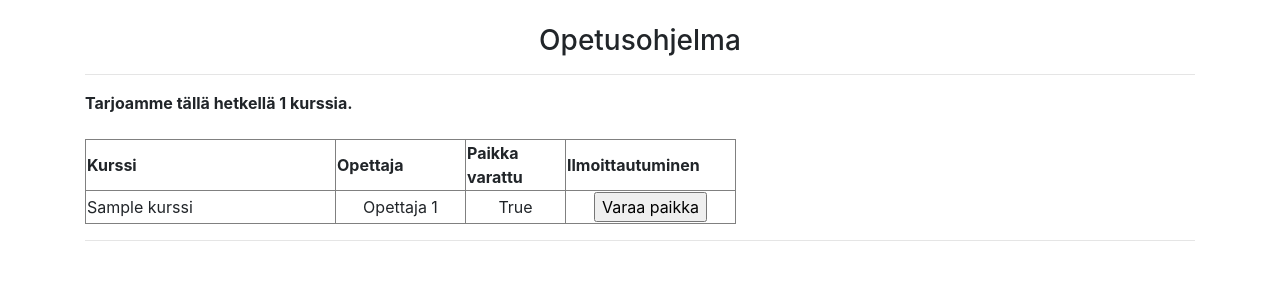
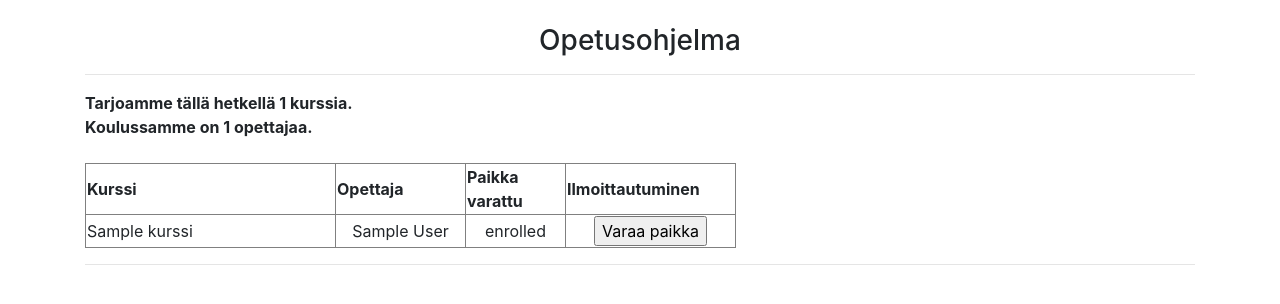
Before and after one commit to aarekr/Opinahjo, a Flask app: page /kurssit in a window 1280 px wide. Shown: the part 56-360 px from the top of the page. Run offline with Flask 2, Linux system fonts and the light colour scheme; tables that the repository leaves empty hold one stand-in row (values such as "Sample post"); some libraries are stand-ins or nearby versions.

Commit message:
Yhteenvetokysely: courses_and_teachers, Opetusohjelma-sivu

```diff
--- a/application/auth/models.py
+++ b/application/auth/models.py
@@ -14,7 +14,7 @@ class User(Base):
     student = db.Column(db.Boolean, nullable=False)
     teacher = db.Column(db.Boolean, nullable=False)
 
-    enrollments = db.relationship('Kurssi', secondary=enrollments, lazy='subquery', backref=db.backref('users', lazy=True))
+    enrollments = db.relationship('Kurssi', secondary=enrollments, lazy='subquery', backref=db.backref('users', lazy=True)) # kurssit eikä users ???
 
     def __init__(self, name, username, password, student, teacher):
         self.name = name
@@ -66,3 +66,22 @@ class User(Base):
         for row in res:
             response.append({"course_count":row[0]})
         return response
+
+    @staticmethod
+    def school_teachers_total():
+        stmt = text("SELECT COUNT(Account.id) FROM Account WHERE Account.teacher = 1")
+        res = db.engine.execute(stmt)
+        response = []
+        for row in res:
+            response.append({"teacher_count":row[0]})
+        return response
+
+    @staticmethod
+    def courses_and_teachers():
+        stmt = text("SELECT Kurssi.name, Account.name FROM Kurssi, Account "
+                    "WHERE Kurssi.account_id = Account.id")
+        res = db.engine.execute(stmt)
+        response = []
+        for row in res:
+            response.append({"kurssi":row[0], "opettaja":row[1]})
+        return response
--- a/application/kurssit/models.py
+++ b/application/kurssit/models.py
@@ -1,7 +1,6 @@
 from application import db
 from application.models import Base
 from application.models import enrollments
-#from application.auth.models import Account
 from sqlalchemy.sql import text
 
 class Kurssi(Base):
--- a/application/kurssit/views.py
+++ b/application/kurssit/views.py
@@ -13,8 +13,12 @@ from application.auth.models import User
 def kurssit_index():
     kurssit = Kurssi.query.all()
     school_total_courses_offered = User.school_total_courses_offered()
+    school_teachers_total = User.school_teachers_total()
+    courses_and_teachers = User.courses_and_teachers()
     return render_template("kurssit/list.html", kurssit = kurssit,
-        school_total_courses_offered=school_total_courses_offered)
+        school_total_courses_offered=school_total_courses_offered,
+        school_teachers_total=school_teachers_total,
+        courses_and_teachers=courses_and_teachers)
 
 # näyttää kurssinlisäyslomakkeen, sallittu vain opettajille
 @app.route("/kurssit/lisaauusikurssi/")
--- a/application/templates/kurssit/list.html
+++ b/application/templates/kurssit/list.html
@@ -3,12 +3,22 @@
 {% block body %}
   <h3 align="center">Opetusohjelma</h3> <hr>
 
+  <!-- kurssimäärä -->
   {% if school_total_courses_offered is defined %}
     <b>Tarjoamme tällä hetkellä
       {% for lkm in school_total_courses_offered %}
         {{lkm.course_count}} kurssia.
+      {% endfor %} </b> <br />
+  {% endif %}
+
+  <!-- opettajamäärä -->
+  {% if school_teachers_total is defined %}
+    <b>Koulussamme on
+      {% for lkm in school_teachers_total %}
+        {{lkm.teacher_count}} opettajaa.
       {% endfor %} </b> <br /> <br />
   {% endif %}
+
 
   <table border="1">
     <tr>
@@ -20,14 +30,14 @@
       <center><th width="170">Ilmoittautuminen</th><center>
       {% endif %}
     </tr>
-    {% for kurssi in kurssit %}
+    {% for kurssi in courses_and_teachers %}
     <tr>
-      <td>{{ kurssi.name }}</td>
-      <td align="center">{% if kurssi.account_id==1 %}Opettaja 1{% else %}Opettaja 2{% endif %}
+      <td>{{ kurssi.kurssi }}</td>
+      <td align="center">{{kurssi.opettaja}}
       </td>
       <!-- opettajalle ei näytetä ilmoittautumista -->
       {% if not current_user.teacher %}
-      <td align="center">{{ kurssi.enrolled }}</td>
+      <td align="center">enrolled</td>
       <td>
         <form>
           <center><input type="submit" value="Varaa paikka"/></center>
--- a/application/views.py
+++ b/application/views.py
@@ -7,8 +7,9 @@ from flask_login import login_required, current_user
 # etusivu
 @app.route("/")
 def index():
-    #user = User.query.all()
-    return render_template("index.html") #, user=user)
+    user = User.query.all()
+    kurssi = Kurssi.query.all()
+    return render_template("index.html", user=user, kurssi=kurssi)
 
 # käyttäjän henk.koht sivu - Minun kurssit, Minun opetus
 @app.route('/user/<usernimi>')
```
